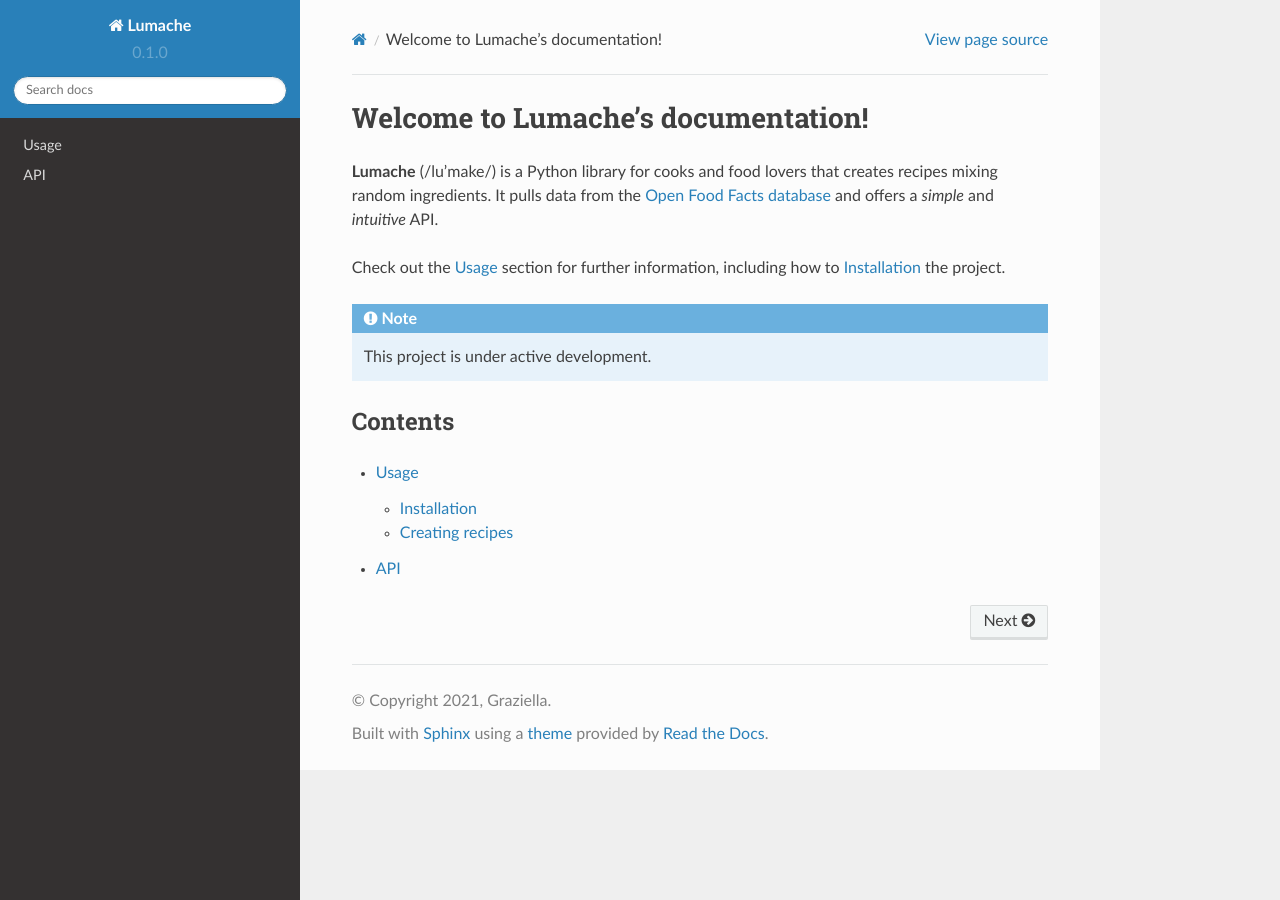
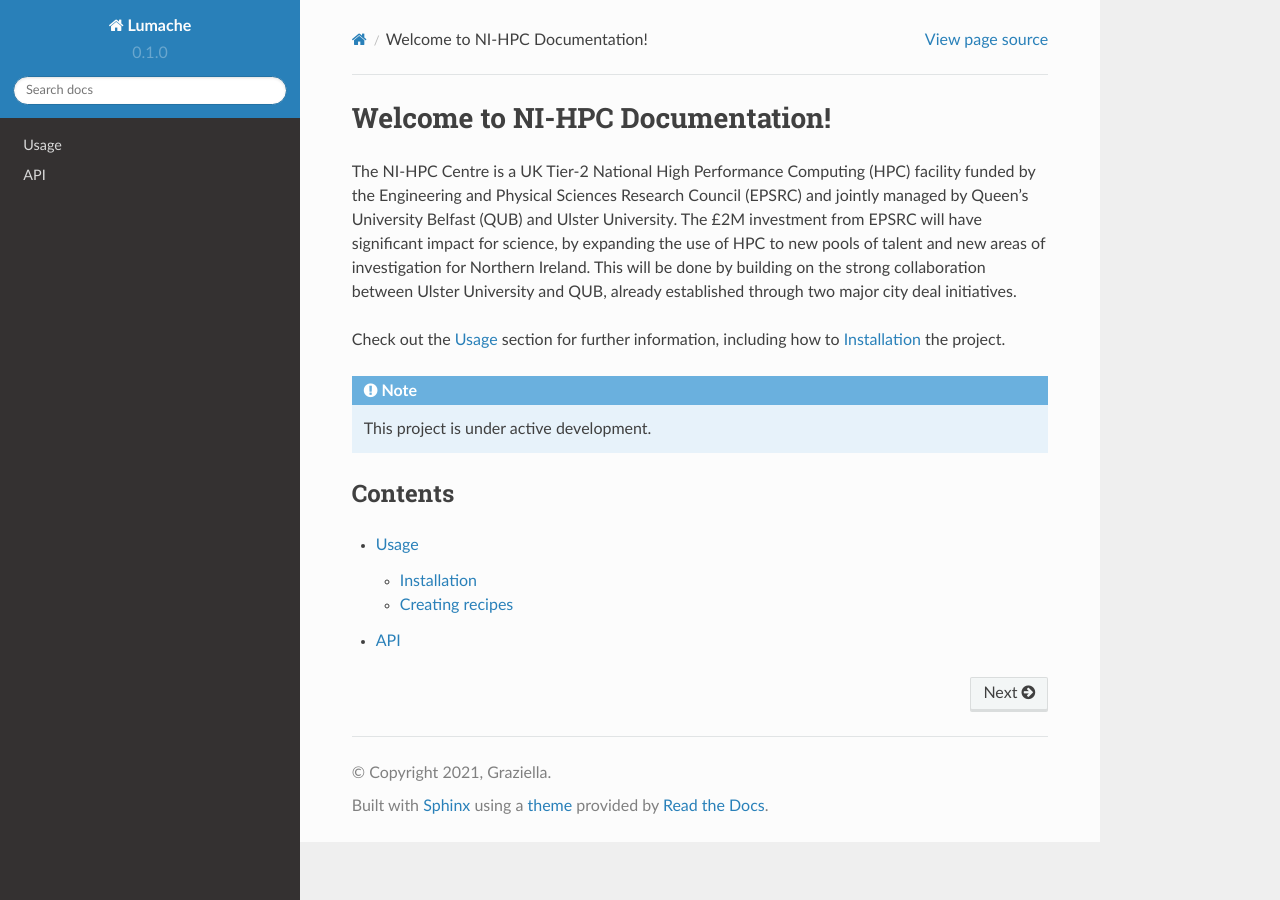
Before and after one commit to Jammcgro123/hpc_test, a Sphinx documentation site: the page built from docs/source/index.rst, in a window 1280 px wide. Built offline with Sphinx 7.4.7 and the Read the Docs theme 2.0.0, drawn with Linux system fonts in a browser that asks for light colours.

Commit message:
Update index.rst

```diff
--- a/docs/source/index.rst
+++ b/docs/source/index.rst
@@ -1,10 +1,7 @@
-Welcome to Lumache's documentation!
+Welcome to NI-HPC Documentation!
 ===================================
 
-**Lumache** (/lu'make/) is a Python library for cooks and food lovers
-that creates recipes mixing random ingredients.
-It pulls data from the `Open Food Facts database <https://world.openfoodfacts.org/>`_
-and offers a *simple* and *intuitive* API.
+The NI-HPC Centre is a UK Tier-2 National High Performance Computing (HPC) facility funded by the Engineering and Physical Sciences Research Council (EPSRC) and jointly managed by Queen's University Belfast (QUB) and  Ulster University. The £2M investment from EPSRC will have significant impact for science, by expanding the use of HPC to new pools of talent and new areas of investigation for Northern Ireland. This will be done by building on the strong collaboration between Ulster University and QUB, already established through two major city deal initiatives.
 
 Check out the :doc:`usage` section for further information, including
 how to :ref:`installation` the project.
```
